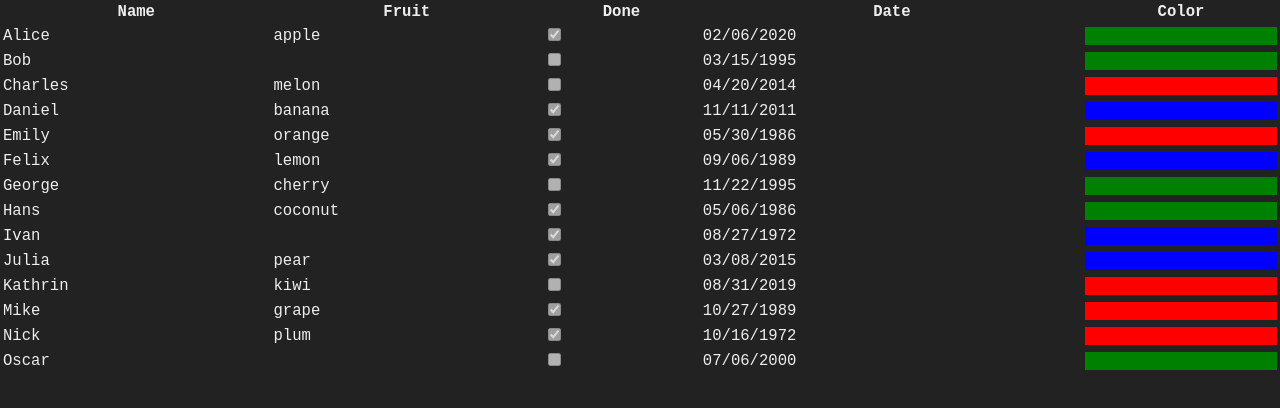
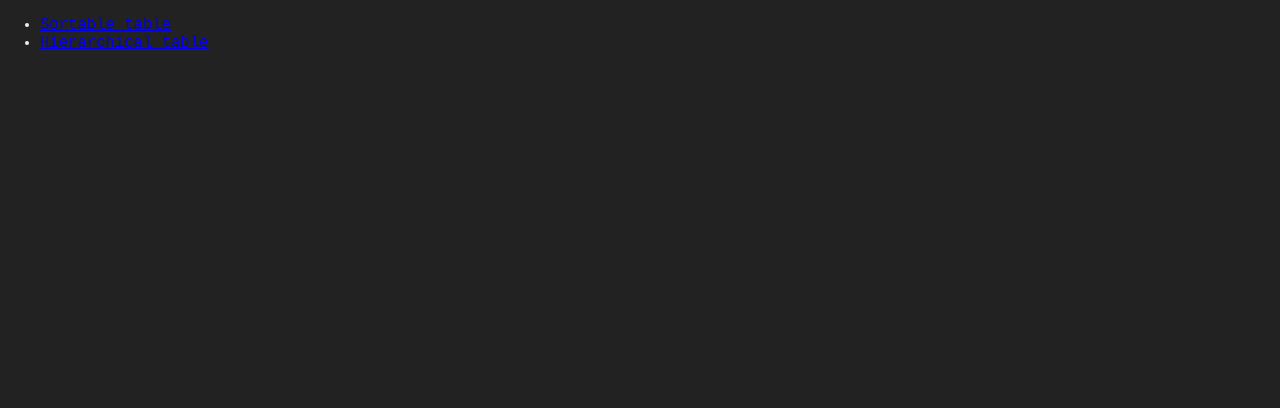
Before and after one commit to gammelalf/reable, a React (Vite) app: page / in a window 1280 px wide. Shown: the top 408 px of the page. Built offline with nearby package versions, Linux system fonts and the light colour scheme.

Commit message:
Split index.html into several pages for each feature

```diff
--- a/src/index.tsx
+++ b/src/index.tsx
@@ -1,79 +1,47 @@
 import React from "react";
 import ReactDOM from "react-dom/client";
 import "./index.css";
-import { Table, Body, Cell, Row } from "./table";
-import data from "./data.json";
-import Column from "./table/column";
+import SortableTable from "./pages/sortable";
+import HierarchicalTable from "./pages/hierarchical";
 
-type MainState = {};
+class Main extends React.Component<{}, {}> {
+    onHashChange = () => this.setState({});
 
-class Main extends React.Component<{}, MainState> {
+    componentDidMount() {
+        window.addEventListener("hashchange", this.onHashChange);
+    }
+
+    componentWillUnmount() {
+        window.removeEventListener("hashchange", this.onHashChange);
+    }
+
     render() {
+        let unknownRoute;
+        switch (window.location.hash) {
+            case "#/sortable":
+                return <SortableTable />;
+            case "#/hierarchical":
+                return <HierarchicalTable />;
+            case "":
+            case "#/":
+                unknownRoute = false;
+                break;
+            default:
+                unknownRoute = true;
+                break;
+        }
         return (
-            <Table>
-                <thead key="head">
-                    <tr>
-                        <Column key="name" name="name" sortable>
-                            Name
-                        </Column>
-                        <Column
-                            key="fruit"
-                            name="fruit"
-                            sortable
-                            sortFn={(a: string, b: string) => a.localeCompare(b)}
-                        >
-                            Fruit
-                        </Column>
-                        <Column key="done" name="done" sortable>
-                            Done
-                        </Column>
-                        <Column key="time" name="time" sortable>
-                            Date
-                        </Column>
-                        <Column key="color" name="color" sortable>
-                            Color
-                        </Column>
-                    </tr>
-                </thead>
-                <Body key="body">
-                    {data.map(({ id, name, fruit, done, timestamp, color }) => (
-                        <Row key={id}>
-                            <Cell key="name" sortKey={id}>
-                                {name}
-                            </Cell>
-                            <Cell
-                                key="fruit"
-                                sortKey={fruit === null ? undefined : fruit}
-                            >
-                                {fruit || ""}
-                            </Cell>
-                            <Cell key="done" sortKey={done ? 1 : 0}>
-                                <input type="checkbox" disabled checked={done} />
-                            </Cell>
-                            <Cell key="time" sortKey={timestamp}>
-                                {new Date(timestamp * 1000).toLocaleDateString("en-US", {
-                                    year: "numeric",
-                                    month: "2-digit",
-                                    day: "2-digit",
-                                })}
-                            </Cell>
-                            <Cell
-                                key="color"
-                                sortKey={color === "red" ? 0 : color === "green" ? 1 : 2}
-                            >
-                                <div
-                                    style={{
-                                        backgroundColor: color,
-                                        color: "transparent",
-                                    }}
-                                >
-                                    .
-                                </div>
-                            </Cell>
-                        </Row>
-                    ))}
-                </Body>
-            </Table>
+            <div>
+                {unknownRoute && `Unknown route: "${window.location.hash}"`}
+                <ul>
+                    <li>
+                        <a href="#/sortable">Sortable table</a>
+                    </li>
+                    <li>
+                        <a href="#/hierarchical">Hierarchical table</a>
+                    </li>
+                </ul>
+            </div>
         );
     }
 }
--- /dev/null
+++ b/src/pages/hierarchical.tsx
@@ -0,0 +1,49 @@
+import { Body, Cell, Row, Table } from "../table";
+import Column from "../table/column";
+import React from "react";
+import data from "./hierarchicalData.json";
+
+export default function HierarchicalTable() {
+    const table = React.createRef<Table>();
+    return (
+        <>
+            <label>
+                <input
+                    type="checkbox"
+                    onChange={({ target: { checked } }) => {
+                        if (table.current) {
+                            table.current.setState({
+                                parentBy: checked ? "name" : null,
+                                parentOpen: Object.fromEntries(
+                                    data.map(({ name }) => [name, false])
+                                ),
+                            });
+                        }
+                    }}
+                />{" "}
+                Tree view
+            </label>
+            <Table ref={table}>
+                <thead key="head">
+                    <tr>
+                        <Column name="name">Name</Column>
+                        <Column name="type">Type</Column>
+                    </tr>
+                </thead>
+                <Body key="body">
+                    {data.map(({ name, isDir, parent }) => (
+                        <Row key={name}>
+                            <Cell
+                                key="name"
+                                parentKey={parent === null ? undefined : parent}
+                            >
+                                {name}
+                            </Cell>
+                            <Cell key="type">{isDir ? "Directory" : "File"}</Cell>
+                        </Row>
+                    ))}
+                </Body>
+            </Table>
+        </>
+    );
+}
--- /dev/null
+++ b/src/pages/hierarchicalData.json
@@ -0,0 +1,11 @@
+[
+  {"name": "Code",       "isDir": true, "parent": null    },
+  {"name": "Rust",       "isDir": true, "parent": "Code"  },
+  {"name": "rustymon",   "isDir": true, "parent": "Rust"  },
+  {"name": "Javascript", "isDir": true, "parent": "Code"  },
+  {"name": "Python",     "isDir": true, "parent": "Code"  },
+  {"name": "Music",      "isDir": true, "parent": null    },
+  {"name": "Metal",      "isDir": true, "parent": "Music" },
+  {"name": "Non-Metal",  "isDir": true, "parent": "Music" },
+  {"name": "Downloads",  "isDir": true, "parent": null    }
+]
--- /dev/null
+++ b/src/pages/sortable.tsx
@@ -0,0 +1,70 @@
+import { Body, Cell, Row, Table } from "../table";
+import data from "./sortableData.json";
+import React from "react";
+import Column from "../table/column";
+
+export default function SortableTable() {
+    return (
+        <Table>
+            <thead key="head">
+                <tr>
+                    <Column key="name" name="name" sortable>
+                        Name
+                    </Column>
+                    <Column
+                        key="fruit"
+                        name="fruit"
+                        sortable
+                        sortFn={(a: string, b: string) => a.localeCompare(b)}
+                    >
+                        Fruit
+                    </Column>
+                    <Column key="done" name="done" sortable>
+                        Done
+                    </Column>
+                    <Column key="time" name="time" sortable>
+                        Date
+                    </Column>
+                    <Column key="color" name="color" sortable>
+                        Color
+                    </Column>
+                </tr>
+            </thead>
+            <Body key="body">
+                {data.map(({ id, name, fruit, done, timestamp, color }) => (
+                    <Row key={id}>
+                        <Cell key="name" sortKey={id}>
+                            {name}
+                        </Cell>
+                        <Cell key="fruit" sortKey={fruit === null ? undefined : fruit}>
+                            {fruit || ""}
+                        </Cell>
+                        <Cell key="done" sortKey={done ? 1 : 0}>
+                            <input type="checkbox" disabled checked={done} />
+                        </Cell>
+                        <Cell key="time" sortKey={timestamp}>
+                            {new Date(timestamp * 1000).toLocaleDateString("en-US", {
+                                year: "numeric",
+                                month: "2-digit",
+                                day: "2-digit",
+                            })}
+                        </Cell>
+                        <Cell
+                            key="color"
+                            sortKey={color === "red" ? 0 : color === "green" ? 1 : 2}
+                        >
+                            <div
+                                style={{
+                                    backgroundColor: color,
+                                    color: "transparent",
+                                }}
+                            >
+                                .
+                            </div>
+                        </Cell>
+                    </Row>
+                ))}
+            </Body>
+        </Table>
+    );
+}
```
Also changed, not shown: src/pages/sortableData.json (renamed from src/data.json).
